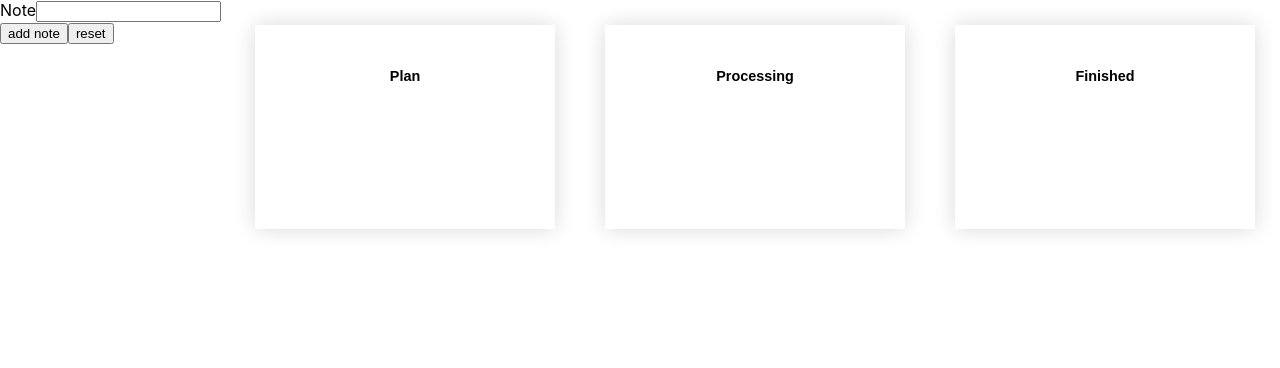
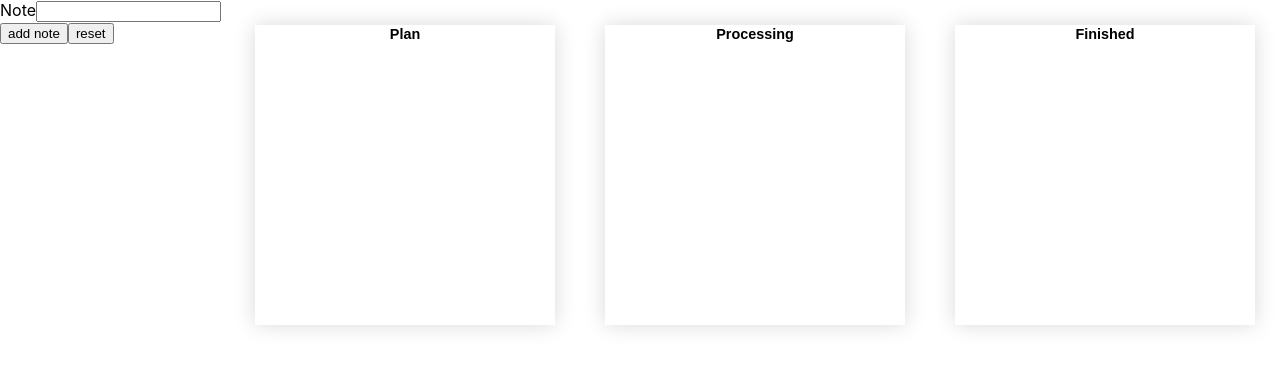
Before and after one commit to AnnaSun919/typescript-practice, a React (Create React App) app: page / in a window 1280 px wide. Shown: the top 368 px of the page. Built offline with nearby package versions, Linux system fonts and the light colour scheme.

Commit message:
add drag function

```diff
--- a/src/App.css
+++ b/src/App.css
@@ -68,13 +68,11 @@ table{
   font-size: 0.9em;
   font-family: sans-serif;
   min-width: 300px;
+  min-height: 300px;
   box-shadow: 0 0 20px rgba(0, 0, 0, 0.15);
 }
 
-
-th{
-  /* border: 1px solid black; */
-  margin: 10px;
-  width: 30px;
-  height: 100px;
+table th{
+  display: flex;
+  justify-content:center
 }
--- a/src/App.tsx
+++ b/src/App.tsx
@@ -1,9 +1,21 @@
 import React,{useState, useRef} from 'react';
 import './App.css';
 
+type drag = {
+  onDrag: (event: React.FormEvent, index:string) => void;
+};
+
+//status of the notes
+enum planStatus {
+  Plan,
+  Processing,
+  Finished
+
+}
+
 interface Note{
   id:string;
-  note: string;
+  plan: string;
 }
 
 const App : React.FC=()=>{
@@ -12,11 +24,28 @@ const [state, setstate] = useState<Note[]>([])
 
 function addnote(event : React.FormEvent){
   event.preventDefault();
-  setstate(prevNote => [   { id: Math.random().toString(), note: textInputRef.current!.value },
-    ...prevNote
+  setstate(prevPlan => [   { id: Math.random().toString(), plan: textInputRef.current!.value },
+    ...prevPlan
   ]);
 
 }
+
+function ondragstart(event:any){
+
+  event
+  .dataTransfer
+  .setData('text/plain', event.target.id);
+
+  event
+  .currentTarget
+  .style
+  .backgroundColor = 'yellow';
+
+
+
+
+
+};
 
 const reset = (event: React.FormEvent) =>{
   event.preventDefault()
@@ -34,16 +63,17 @@ const reset = (event: React.FormEvent) =>{
  </form>
 
 
- <div className="notesContainer">{state.map((note,index)=> <div className="notes" key={index}>{note.note}</div>)}</div>
+ <div className="notesContainer">{state.map((plan,index)=> <div id={plan.id} draggable="true" onDrag={(event) =>{ondragstart(event)}} className="notes" key={index}>{plan.plan}</div>)}</div>
  </div>
 
  <div className="category">
  <table >
   <tr >
-    <th>Plan</th>
+    <th >Plan</th>
   </tr>
   <tr>
-  <th className="Plan"></th>
+  <th draggable="true" className="Plan"
+  ></th>
   </tr>
 </table>
 
@@ -52,7 +82,7 @@ const reset = (event: React.FormEvent) =>{
     <th>Processing</th>
   </tr>
   <tr>
-  <th className="Plan"></th>
+  <th draggable="true" className="Processing"></th>
   </tr>
 </table>
 
@@ -61,7 +91,7 @@ const reset = (event: React.FormEvent) =>{
     <th>Finished</th>
   </tr>
   <tr>
-  <th className="Plan"></th>
+  <th draggable="true" className="Finished"></th>
   </tr>
 </table>
  </div>
```
